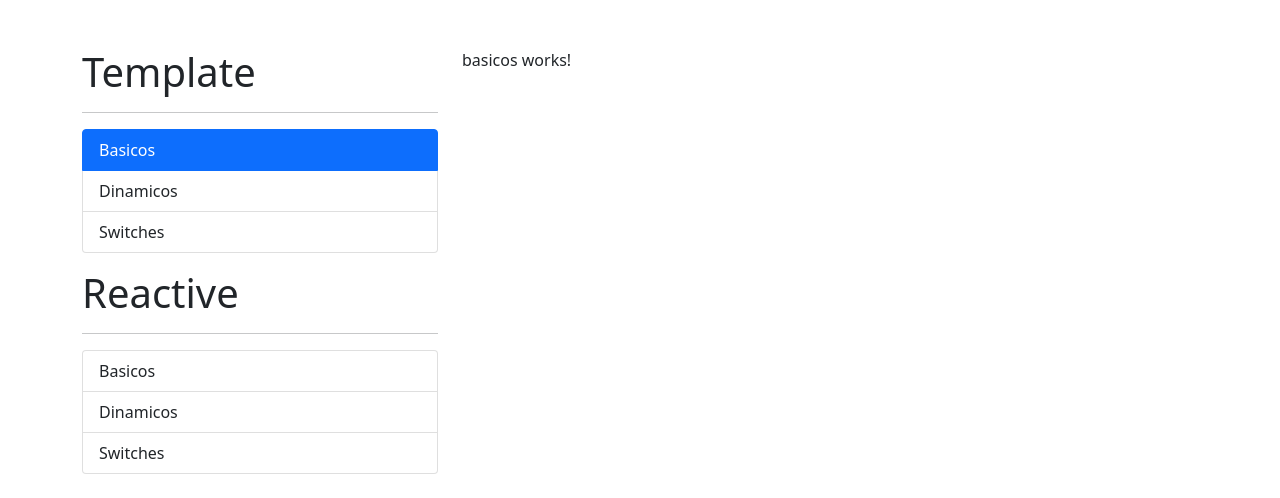
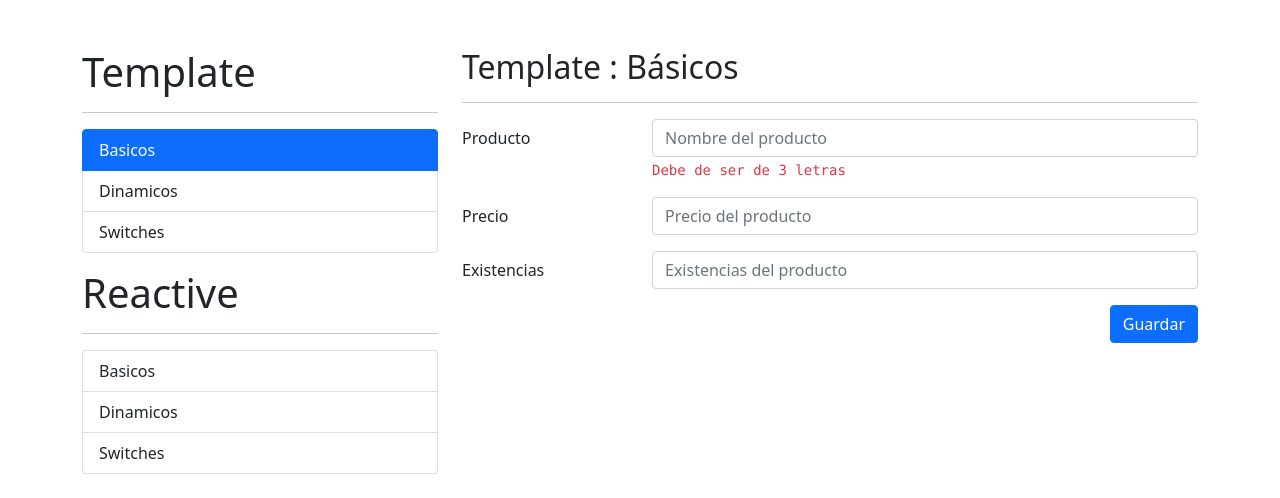
Before and after one commit to nefta99/06-formulariosApp, an Angular app: page /template/basicos in a window 1280 px wide. Shown: the top 498 px of the page. Built offline with nearby package versions, Linux system fonts and the light colour scheme.

Commit message:
video :231

```diff
--- a/src/app/template/basicos/basicos.component.html
+++ b/src/app/template/basicos/basicos.component.html
@@ -1 +1,56 @@
-<p>basicos works!</p>
+<h2>Template :  Básicos</h2>
+<hr>
+<div class="row">
+    <div class="col">
+        <form>
+            <!-- Campo de producto -->
+            <div class="mb-3 row">
+                <label class="col-sm-3 col-form-label" >Producto</label>
+                <div class="col-sm-9">
+                    <input type="text"
+                            class="form-control"
+                            placeholder="Nombre del producto"
+                    >
+                    <samp class="form-text text-danger">Debe de ser de 3 letras</samp>
+                </div>
+            </div>
+
+
+             <!-- Campo de precio-->
+             <div class="mb-3 row">
+                <label class="col-sm-3 col-form-label" >Precio</label>
+                <div class="col-sm-9">
+                    <input type="number"
+                            class="form-control"
+                            placeholder="Precio del producto"
+                    >
+
+
+                </div>
+            </div>
+
+            <!-- Campo de existencias-->
+            <div class="mb-3 row">
+                <label class="col-sm-3 col-form-label" >Existencias</label>
+                <div class="col-sm-9">
+                    <input type="number"
+                            class="form-control"
+                            placeholder="Existencias del producto"
+                    >
+
+
+                </div>
+            </div>
+
+            <div class="row">
+                <div class="col">
+                    <button type="submit"
+                        class="btn btn-primary float-end">
+                        Guardar
+                    </button>
+                </div>
+            </div>
+
+        </form>
+    </div>
+</div>
```
